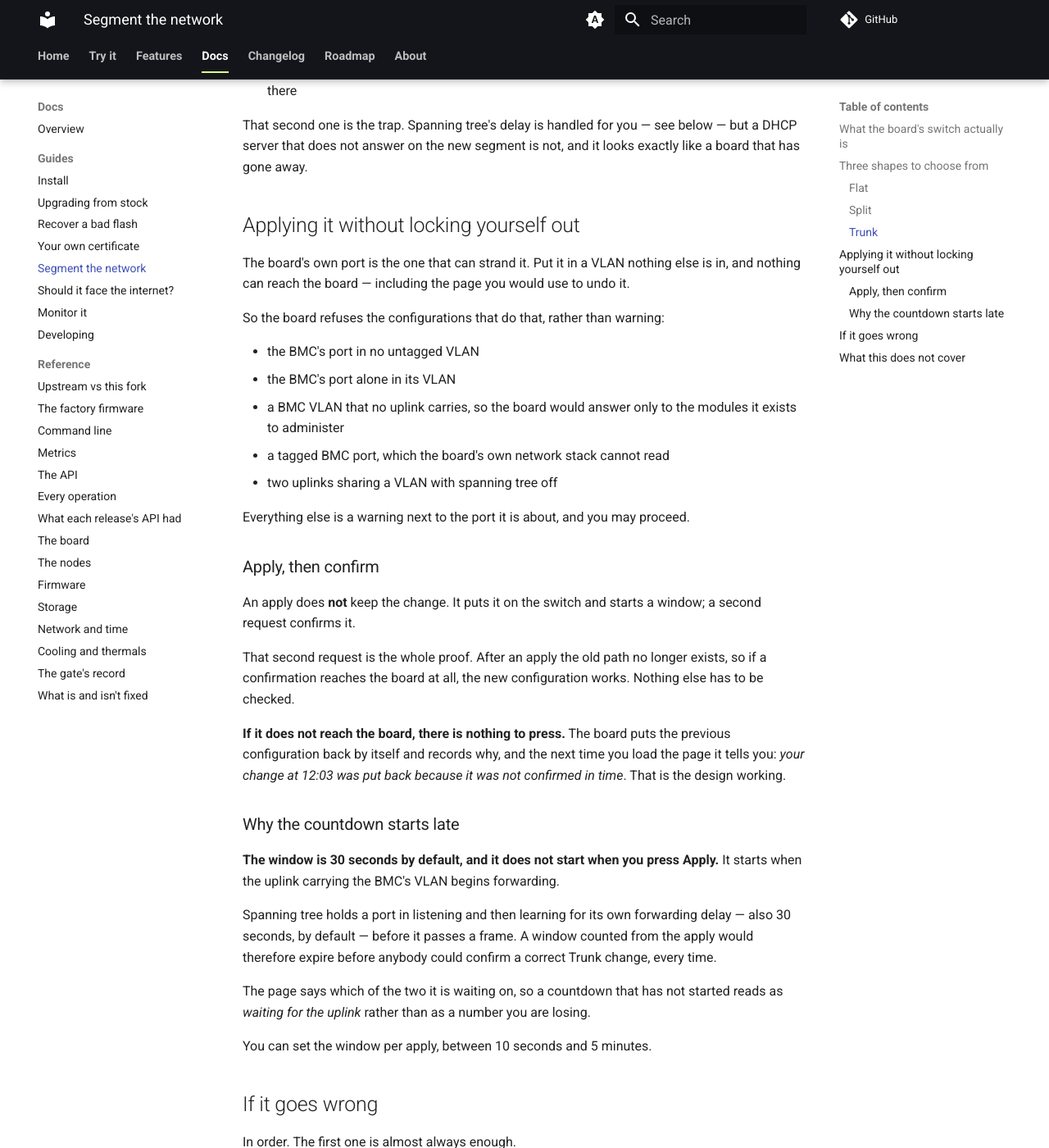
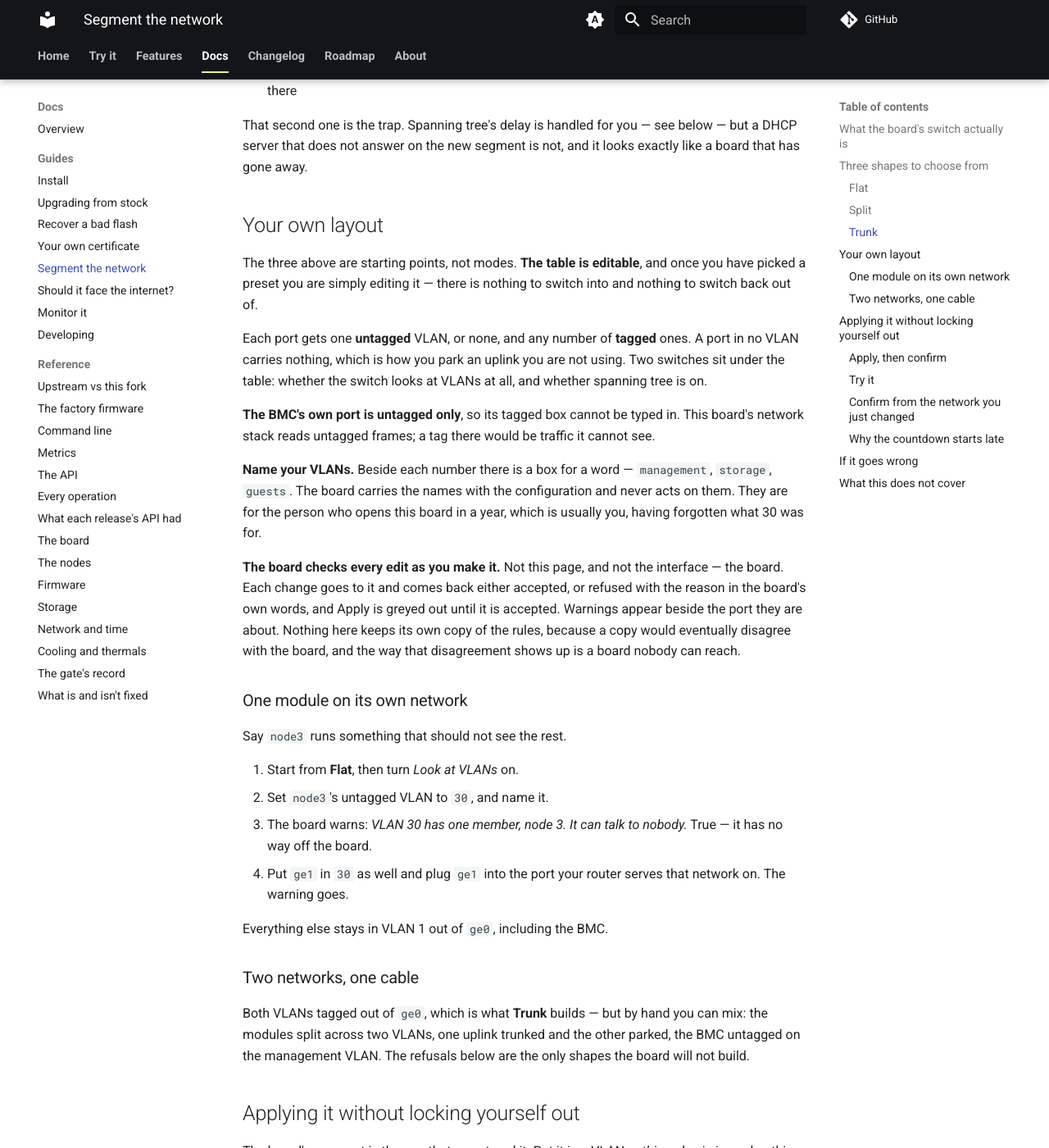
Before and after one commit to excavador-turing/www, an MkDocs documentation site: the page built from docs/guides/segment-the-network.md, in a window 1280 px wide and 1400 px high, scrolled down 2064 px. Shown: the whole window at 82% size. Built offline with MkDocs 1.6.1 and Material for MkDocs 9.7.7, drawn with Linux system fonts in a browser that asks for light colours; comment, search, counter and statistics services are not loaded; some of the changed text lies outside the part shown.

Commit message:
the network guide gains a layout of your own, a dry run, and one rule (#59)
Presets are no longer all there is: the switch table is editable, so the
guide needs the part that begins after you have picked one. What a cell
means, that the BMC's port is untagged only, what a VLAN name is for, and
that the board checks every edit rather than the page doing it. Two
worked examples, both short.

"Try it" gets a section because for a hand-made layout it is the only
honest dry run there is. A configuration can be correct, pass every
refusal, and still cut the particular path you arrive by; the way you
find that out is by losing the page. Try it means losing it for thirty
seconds on purpose instead of indefinitely by accident.

And the rule, stated once, where somebody meets it: confirm from the
network you just changed, never from a shell on the board. With the date
and what it cost, because it is not theory.

Co-authored-by: Claude Opus 5 (1M context) <noreply@anthropic.com>

```diff
--- a/docs/guides/segment-the-network.md
+++ b/docs/guides/segment-the-network.md
@@ -94,6 +94,54 @@ That second one is the trap. Spanning tree's delay is handled for you — see
 below — but a DHCP server that does not answer on the new segment is not, and
 it looks exactly like a board that has gone away.
 
+## Your own layout
+
+The three above are starting points, not modes. **The table is editable**, and
+once you have picked a preset you are simply editing it — there is nothing to
+switch into and nothing to switch back out of.
+
+Each port gets one **untagged** VLAN, or none, and any number of **tagged**
+ones. A port in no VLAN carries nothing, which is how you park an uplink you
+are not using. Two switches sit under the table: whether the switch looks at
+VLANs at all, and whether spanning tree is on.
+
+**The BMC's own port is untagged only**, so its tagged box cannot be typed in.
+This board's network stack reads untagged frames; a tag there would be traffic
+it cannot see.
+
+**Name your VLANs.** Beside each number there is a box for a word —
+`management`, `storage`, `guests`. The board carries the names with the
+configuration and never acts on them. They are for the person who opens this
+board in a year, which is usually you, having forgotten what 30 was for.
+
+**The board checks every edit as you make it.** Not this page, and not the
+interface — the board. Each change goes to it and comes back either accepted,
+or refused with the reason in the board's own words, and Apply is greyed out
+until it is accepted. Warnings appear beside the port they are about. Nothing
+here keeps its own copy of the rules, because a copy would eventually disagree
+with the board, and the way that disagreement shows up is a board nobody can
+reach.
+
+### One module on its own network
+
+Say `node3` runs something that should not see the rest.
+
+1. Start from **Flat**, then turn *Look at VLANs* on.
+2. Set `node3`'s untagged VLAN to `30`, and name it.
+3. The board warns: *VLAN 30 has one member, node 3. It can talk to nobody.*
+   True — it has no way off the board.
+4. Put `ge1` in `30` as well and plug `ge1` into the port your router serves
+   that network on. The warning goes.
+
+Everything else stays in VLAN 1 out of `ge0`, including the BMC.
+
+### Two networks, one cable
+
+Both VLANs tagged out of `ge0`, which is what **Trunk** builds — but by hand
+you can mix: the modules split across two VLANs, one uplink trunked and the
+other parked, the BMC untagged on the management VLAN. The refusals below are
+the only shapes the board will not build.
+
 ## Applying it without locking yourself out
 
 The board's own port is the one that can strand it. Put it in a VLAN nothing
@@ -126,6 +174,31 @@ the previous configuration back by itself and records why, and the next time
 you load the page it tells you: *your change at 12:03 was put back because it
 was not confirmed in time*. That is the design working.
 
+### Try it
+
+Beside Apply there is **Try it**, which does the same thing with no intention
+of confirming. Apply the layout, watch what you reach the board by, and let
+the window run out.
+
+For a hand-made layout this is the honest dry run, and it is the only one
+there is. A configuration can be correct, pass every refusal, and still cut
+the particular path *you* arrive by — and the way you find that out is by
+losing the page. Try it means losing the page for thirty seconds on purpose
+rather than indefinitely by accident.
+
+### Confirm from the network you just changed
+
+> Confirm from the browser, or from `tpi` on the machine you reach the board
+> with. That is the whole proof: if the confirmation arrives, the new
+> configuration works for you. A confirmation sent from a shell **on the board
+> itself** arrives over nothing, proves nothing, and the board refuses it.
+
+This is not theory. On 20 September 2026 a configuration that had been reasoned
+through and looked harmless was applied to a board and confirmed from that
+board's own console. It locked its owner out of the interface — and the revert
+window, which exists for exactly that, never got the chance to run, because
+the confirmation had already arrived.
+
 ### Why the countdown starts late
 
 **The window is 30 seconds by default, and it does not start when you press
@@ -147,7 +220,9 @@ You can set the window per apply, between 10 seconds and 5 minutes.
 In order. The first one is almost always enough.
 
 **1. Wait.** Do not confirm, and the board reverts on its own within the
-window. This is the ordinary recovery and it needs nothing from you.
+window. This is the ordinary recovery and it needs nothing from you. And if
+you are ever tempted to confirm from the board's own console to save the
+change — do not. Let it revert.
 
 **2. Reboot.** Only a *confirmed* configuration is ever written down. A reboot
 during the window comes back on the previous one, because the pending change
```
